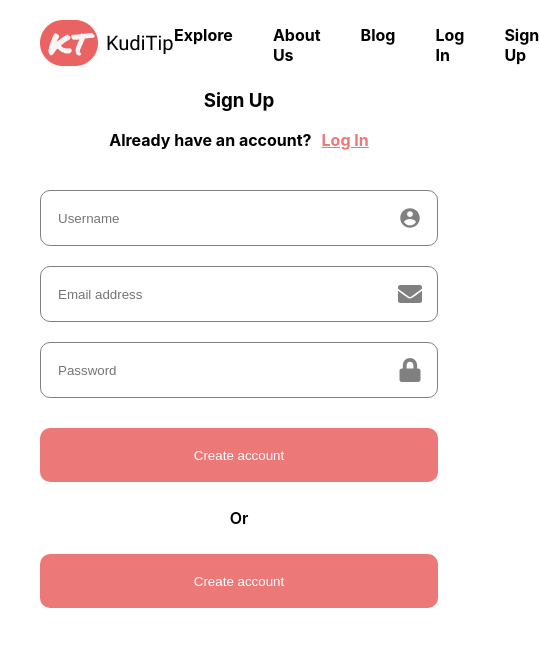
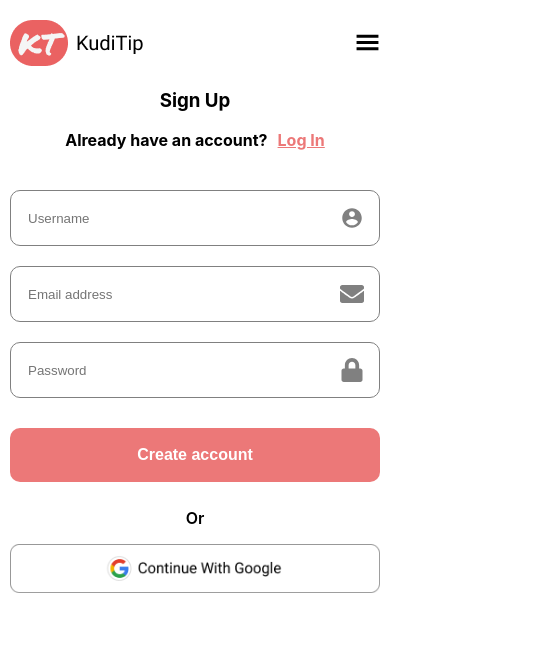
Before and after one commit to jaypee15/tipping_service, a React (Create React App) app in the folder kuditip_frontend/: page / in a window 390 px wide. Shown: the top 646 px of the page, 539 px wide, since content can reach past the window. Built offline with nearby package versions, Linux system fonts and the light colour scheme.

Commit message:
mobile view designed and form logic solved

```diff
--- a/kuditip_frontend/src/App.css
+++ b/kuditip_frontend/src/App.css
@@ -6,13 +6,17 @@
 
 .nav_section {
   display: flex;
-  gap: 40px;
+  gap: 30px;
 }
 
 .nav_section a {
   color: #000;
   text-decoration: none;
   font-weight: bold;
+}
+
+.menu {
+  display: none;
 }
 
 .input_case {
@@ -43,4 +47,17 @@ button {
   width: 100%;
   height: 54px;
   margin: 10px 0;
+  font-weight: bold;
+  font-size: 1em;
 }
+
+@media screen and (max-width: 576px) {
+  .nav_section {
+    display: none;
+  }
+
+  .menu {
+    display: block;
+    font-size: 25px;
+  }
+}
--- a/kuditip_frontend/src/components/Header.js
+++ b/kuditip_frontend/src/components/Header.js
@@ -1,5 +1,6 @@
 import logo from '../images/frame_11.png';
-import { Link, NavLink } from 'react-router-dom'
+import { Link, NavLink } from 'react-router-dom';
+import { GiHamburgerMenu } from 'react-icons/gi';
 
 
 const Header = () => {
@@ -24,6 +25,10 @@ const Header = () => {
 
         </nav>
 
+        <nav className='menu'>
+            <GiHamburgerMenu />
+        </nav>
+
     </header>
   )
 }
--- a/kuditip_frontend/src/index.css
+++ b/kuditip_frontend/src/index.css
@@ -13,3 +13,9 @@ code {
   font-family: source-code-pro, Menlo, Monaco, Consolas, 'Courier New',
     monospace;
 }
+
+@media screen and (max-width: 576px) {
+  body {
+    padding: 20px 10px 0;
+  }
+}
--- a/kuditip_frontend/src/page_components/SignUp.css
+++ b/kuditip_frontend/src/page_components/SignUp.css
@@ -18,3 +18,13 @@
     text-align: center;
     font-weight: 600;
 }
+
+@media screen and (max-width: 576px) {
+    .form_section {
+        width: 100%;
+    }
+
+    .form_section img {
+        width: 100%;
+    }
+}
--- a/kuditip_frontend/src/page_components/SignUp.js
+++ b/kuditip_frontend/src/page_components/SignUp.js
@@ -5,9 +5,30 @@ import UsernameInput from "../unit_components/UsernameInput";
 import EmailInput from "../unit_components/EmailInput";
 import PasswordInput from "../unit_components/PasswordInput";
 import Button from "../unit_components/Button";
+import google from '../images/frame_20.png'
+import { useState } from 'react';
 
 
 const SignUp = () => {
+
+    const [signEmail, setSignUpEmail] = useState('');
+    const [signPassword, setSignPassword] = useState('');
+
+
+    const getEmail = (mail) => {
+        setSignUpEmail(mail);
+    }
+
+    const getPassword = (pass) => {
+        setSignPassword(pass);
+    }
+
+    const handleSignUp = (e) => {
+        e.preventDefault();
+        console.log(signEmail);
+        console.log(signPassword);
+    }
+
   return (
     <div>
 
@@ -30,17 +51,17 @@ const SignUp = () => {
 
             </div>
 
-            <div className='sign_form'>
+            <form className='sign_form' onSubmit={handleSignUp}>
 
                 <UsernameInput />
 
-                <EmailInput />
+                <EmailInput getEmail={getEmail}/>
 
-                <PasswordInput />
+                <PasswordInput getPassword={getPassword}/>
 
                 <Button signUpName='Create account'/>
 
-            </div>
+            </form>
 
             <div className='google_create'>
 
@@ -48,7 +69,7 @@ const SignUp = () => {
                     Or
                 </p>
 
-                <Button signUpName='Create account'/>
+                <img src={google} alt="google_acct" />
 
             </div>
 
--- a/kuditip_frontend/src/unit_components/Button.js
+++ b/kuditip_frontend/src/unit_components/Button.js
@@ -1,8 +1,10 @@
 const Button = ({signUpName}) => {
     return (
-      <button>
+      <button
+        type="submit"
+      >
         {signUpName}
       </button>
     )
-  }
-  export default Button
+}
+ export default Button
--- a/kuditip_frontend/src/unit_components/EmailInput.js
+++ b/kuditip_frontend/src/unit_components/EmailInput.js
@@ -1,13 +1,30 @@
+import { useEffect, useState } from 'react';
 import { FaEnvelope } from 'react-icons/fa';
 
 
-const EmailInput = () => {
+const EmailInput = ({getEmail}) => {
+
+    const [email, setEmail] = useState('');
+
+    const fixEmail = () => {
+        if (getEmail) {
+            getEmail(email)
+        }
+    }
+
+    useEffect(() => {
+        fixEmail()
+    }, [email])
+
     return (
       <div className="input_case">
         <input
             name='email'
             type="email"
+            required
             placeholder="Email address"
+            value={email}
+            onChange={(e) => setEmail(e.target.value)}
         />
         <FaEnvelope />
       </div>
--- a/kuditip_frontend/src/unit_components/PasswordInput.js
+++ b/kuditip_frontend/src/unit_components/PasswordInput.js
@@ -1,13 +1,30 @@
+import { useEffect, useState } from 'react';
 import { FaLock, FaUnlock } from 'react-icons/fa';
 
 
-const PasswordInput = () => {
+const PasswordInput = ({getPassword}) => {
+
+    const [password, setPassword] = useState('');
+
+    const fixPassword = () => {
+        if (getPassword) {
+            getPassword(password)
+        }
+    }
+
+    useEffect(() => {
+        fixPassword()
+    }, [password])
+
     return (
       <div className="input_case">
         <input
             name='password'
+            required
             type="password"
             placeholder="Password"
+            value={password}
+            onChange={(e) => setPassword(e.target.value)}
         />
         <FaLock />
         {/* <FaUnlock /> */}
--- a/kuditip_frontend/src/unit_components/UsernameInput.js
+++ b/kuditip_frontend/src/unit_components/UsernameInput.js
@@ -6,6 +6,7 @@ const UsernameInput = () => {
         <input
             name='username'
             type="text"
+            required
             placeholder="Username"
         />
         <IoMdContact />
```
Also changed, not shown: kuditip_frontend/src/images/frame_20.png (added).
